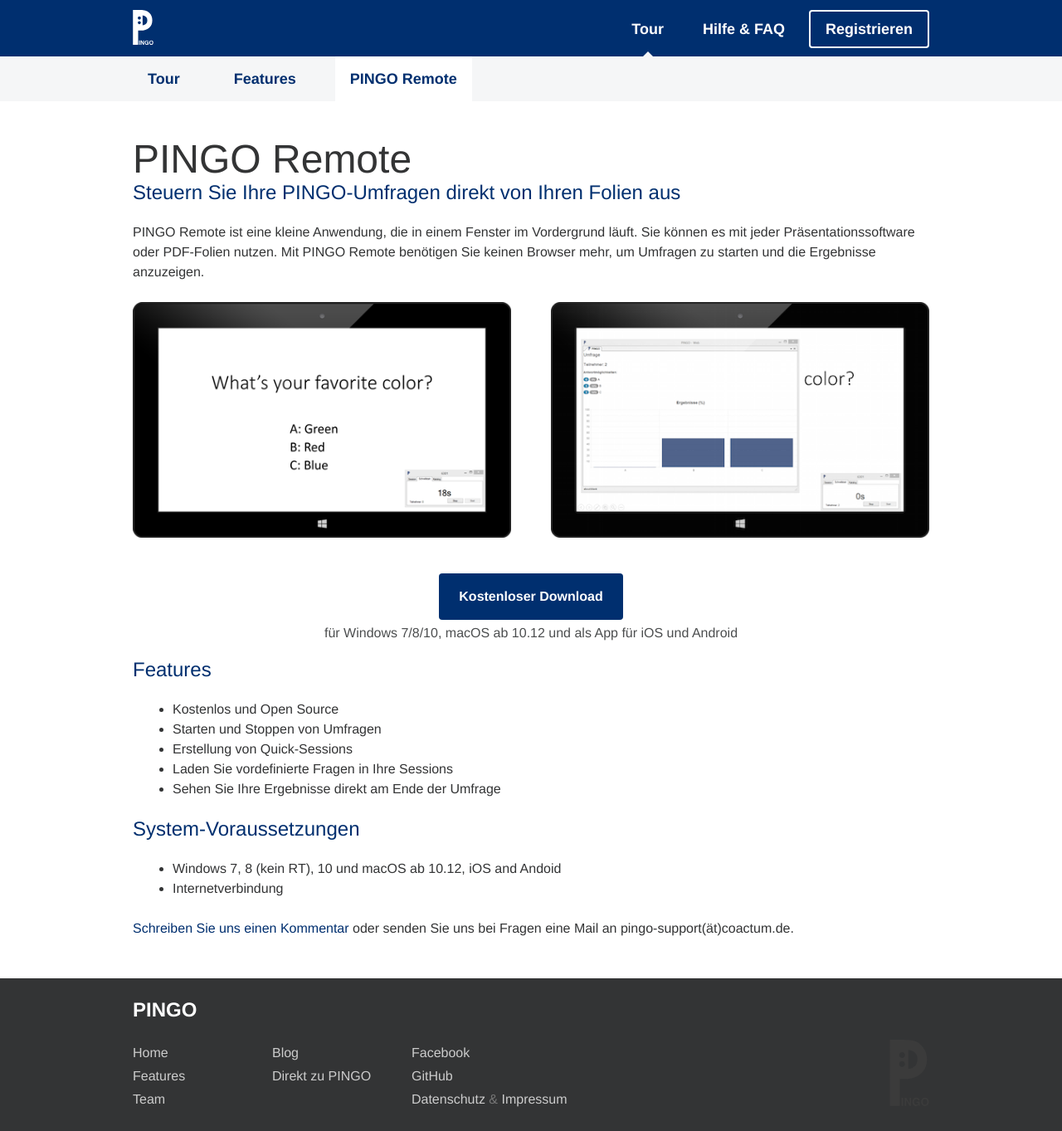
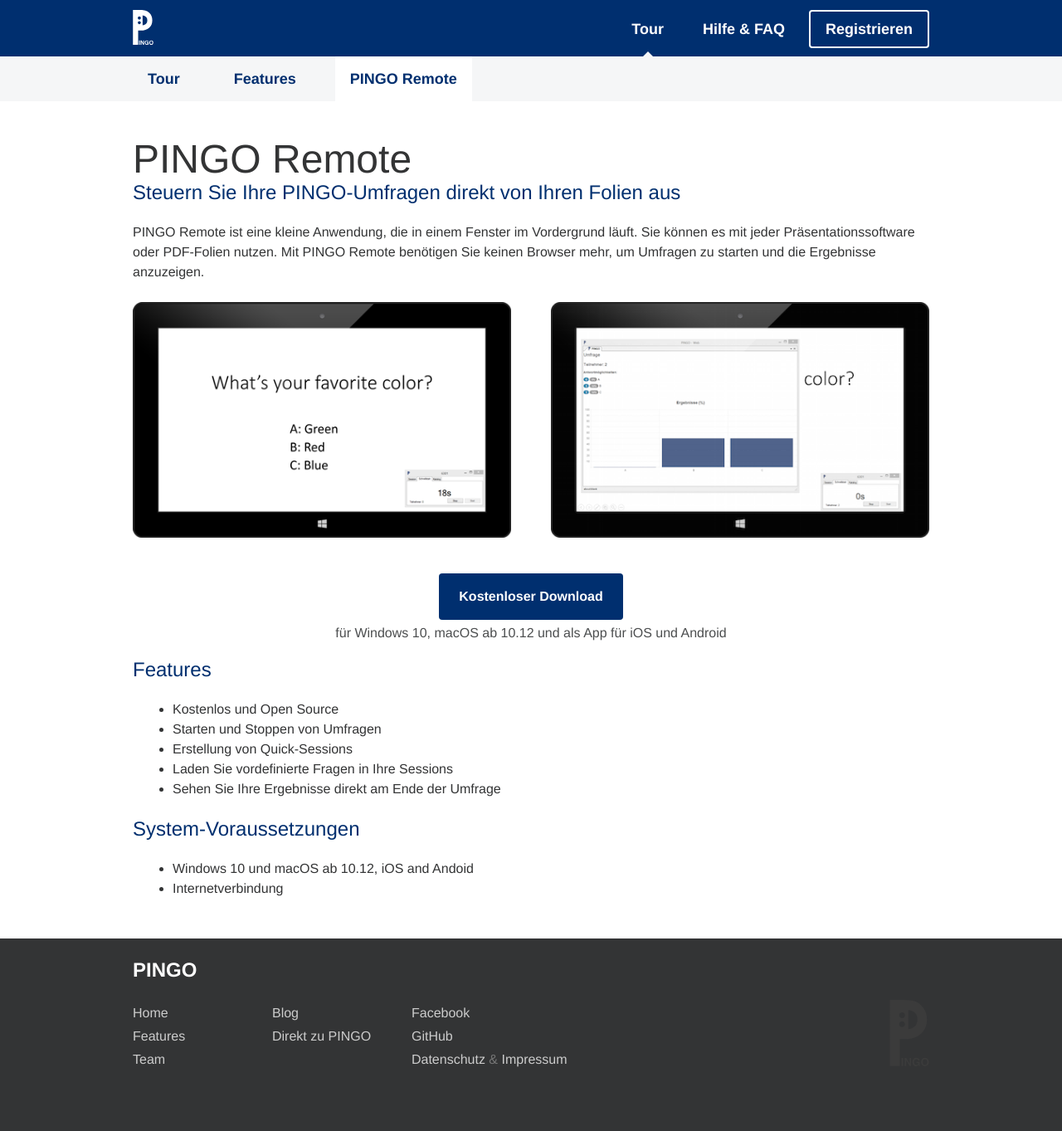
Before and after one commit to PingoUPB/pingoupb.github.io, a Jekyll site: the page built from de/powerpoint-remote/index.html, in a window 1280 px wide and 1363 px high. Shown: the whole window at 83% size. Built offline with Jekyll 4.4.1, drawn with Linux system fonts in a browser that asks for light colours.

Commit message:
Update index.html

```diff
--- a/de/powerpoint-remote/index.html
+++ b/de/powerpoint-remote/index.html
@@ -24,10 +24,10 @@
 </div>
 
 <div class="download-container">
-    <p><a class="button button--primary" href="https://blog.coactum.de/downloads/" title="Download PINGO Remote">Kostenloser
+    <p><a class="button button--primary" href="https://coactum.de/dateien/" title="Download PINGO Remote">Kostenloser
         Download</a>
     <p>
-    <p class="muted">f&uuml;r Windows 7/8/10, macOS ab 10.12 und als App für iOS und Android</p>
+    <p class="muted">f&uuml;r Windows 10, macOS ab 10.12 und als App für iOS und Android</p>
 </div>
 
 <h2>Features</h2>
@@ -41,9 +41,9 @@
 
 <h2>System-Voraussetzungen</h2>
 <ul>
-    <li>Windows 7, 8 (kein RT), 10 und macOS ab 10.12, iOS and Andoid</li>
+    <li>Windows 10 und macOS ab 10.12, iOS and Andoid</li>
     <li>Internetverbindung</li>
 </ul>
-
+<!--
 <p><a href="https://blogs.uni-paderborn.de/pingo/downloads/pingo-remote-windows/#respond">Schreiben Sie uns einen
-    Kommentar</a> oder senden Sie uns bei Fragen eine Mail an pingo-support(&auml;t)coactum.de.</p>
+    Kommentar</a> oder senden Sie uns bei Fragen eine Mail an pingo-support(&auml;t)coactum.de.</p>-->
```
